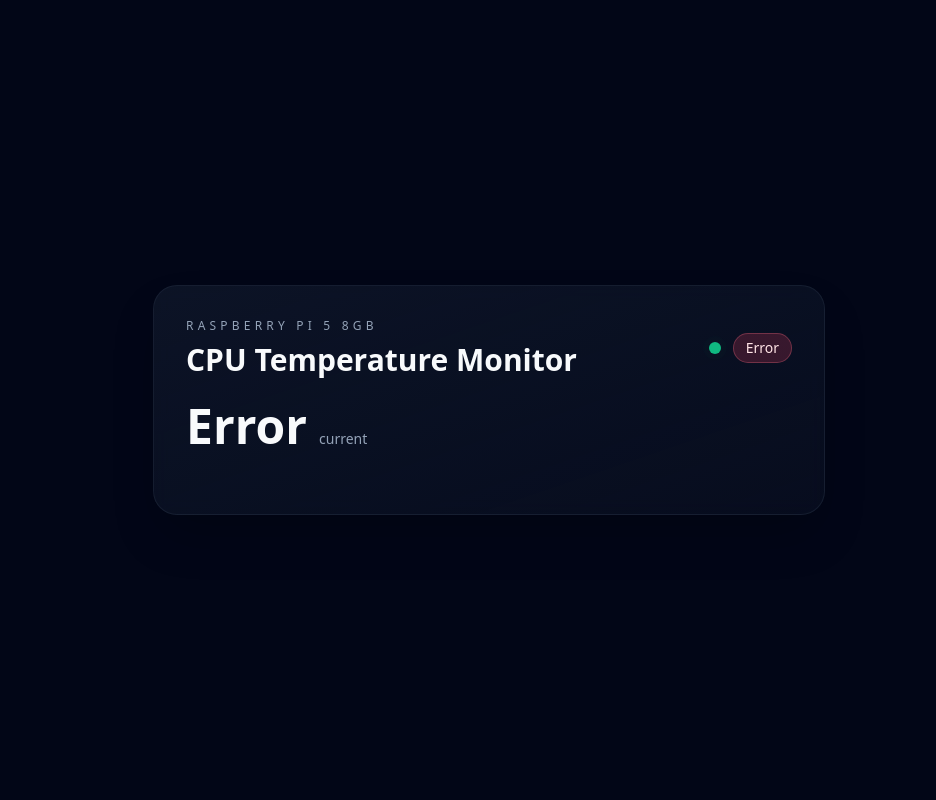
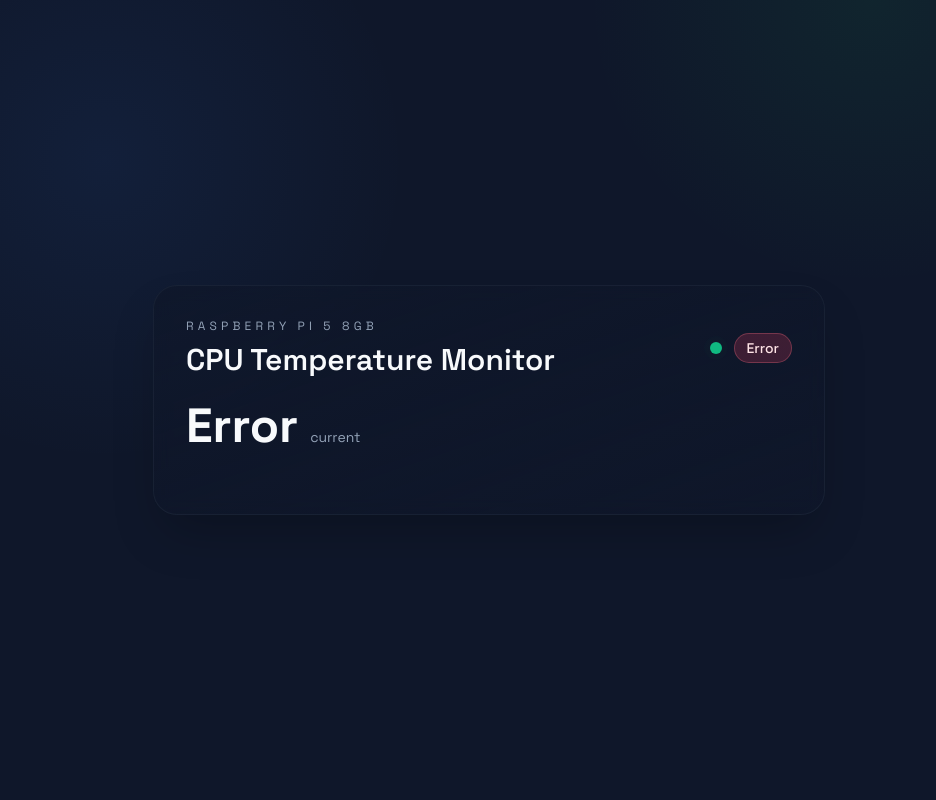
Before and after one commit to carterrows/rpi-temp, a FastAPI app: page / in a window 1280 px wide. Shown: the whole page, without its empty margins (151-1087 px from the left). Run offline with FastAPI, Linux system fonts and the light colour scheme; some libraries are stand-ins or nearby versions.

Commit message:
some UI changes

```diff
--- a/templates/index.html
+++ b/templates/index.html
@@ -5,9 +5,37 @@
   <meta name="viewport" content="width=device-width, initial-scale=1.0">
   <title>Rpi CPU Temp</title>
   <link rel="icon" type="image/png" sizes="32x32" href="/static/favicon.png">
+  <link rel="preconnect" href="https://fonts.googleapis.com">
+  <link rel="preconnect" href="https://fonts.gstatic.com" crossorigin>
+  <link href="https://fonts.googleapis.com/css2?family=Space+Grotesk:wght@400;500;600;700&display=swap" rel="stylesheet">
   <script src="https://cdn.tailwindcss.com"></script>
+  <style>
+    :root {
+      color-scheme: dark;
+    }
+    body {
+      margin: 0;
+      font-family: 'Space Grotesk', 'Segoe UI', system-ui, -apple-system, sans-serif;
+      -webkit-font-smoothing: antialiased;
+      -moz-osx-font-smoothing: grayscale;
+      background:
+        radial-gradient(circle at 20% 20%, rgba(59, 130, 246, 0.08), transparent 25%),
+        radial-gradient(circle at 80% 0%, rgba(34, 197, 94, 0.08), transparent 22%),
+        #0f172a;
+      color: #e2e8f0;
+    }
+    *,
+    *::before,
+    *::after {
+      box-sizing: border-box;
+    }
+    ::selection {
+      background: rgba(34, 197, 94, 0.25);
+      color: #0f172a;
+    }
+  </style>
 </head>
-<body class="min-h-screen bg-slate-950 text-slate-50 flex items-center justify-center px-4">
+<body class="min-h-screen text-slate-50 flex items-center justify-center px-4">
   <div class="w-full max-w-2xl">
     <div class="bg-gradient-to-br from-slate-900/80 via-slate-900/60 to-slate-900/40 border border-slate-800/60 rounded-3xl shadow-2xl p-8 backdrop-blur">
       <div class="flex items-center justify-between gap-4 mb-6">
```
